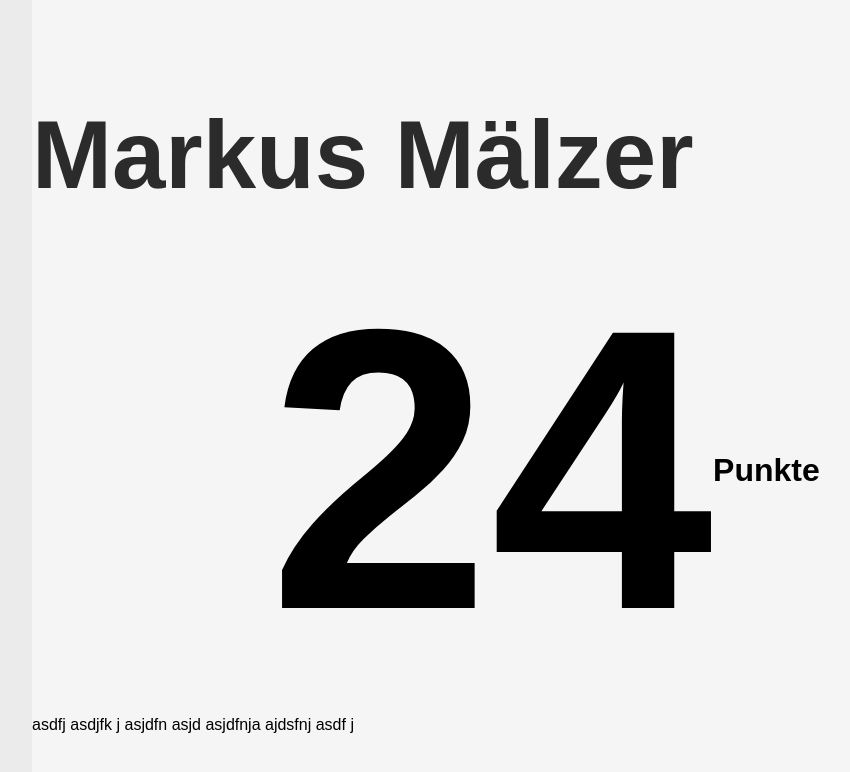
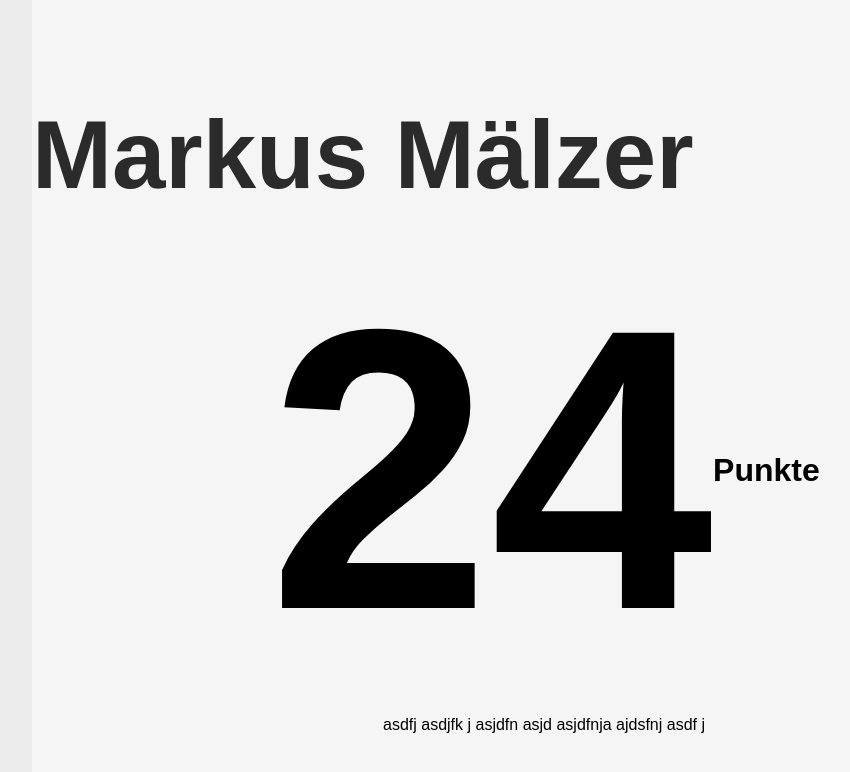
Before and after one commit to bfi-kaernten-gmbh/bfi-punkteverteiler, a React app in the folder client/: page /user/1 in a window 1280 px wide. Shown: the whole page, without its empty margins (96-946 px from the left). Built offline with nearby package versions, Linux system fonts and the light colour scheme.

Commit message:
style changes component refatoring

```diff
--- a/client/src/components/user/index.js
+++ b/client/src/components/user/index.js
@@ -23,8 +23,9 @@
           <div className="wrap">
             <h2>{user.points}</h2>
             <h3>Punkte</h3>
+            <p className="center" >asdfj asdjfk j asjdfn asjd asjdfnja ajdsfnj asdf j</p>
           </div>
-          <p className="center" >asdfj asdjfk j asjdfn asjd asjdfnja ajdsfnj asdf j</p>
+
         </div>
 
       </div>
--- a/client/src/index.scss
+++ b/client/src/index.scss
@@ -34,7 +34,8 @@
 }
 
 p {
-  .center {
+  &.center {
+    width: 100%;
     text-align: center;
   }
 }
```
Also changed, not shown: client/src/index.min.css.
